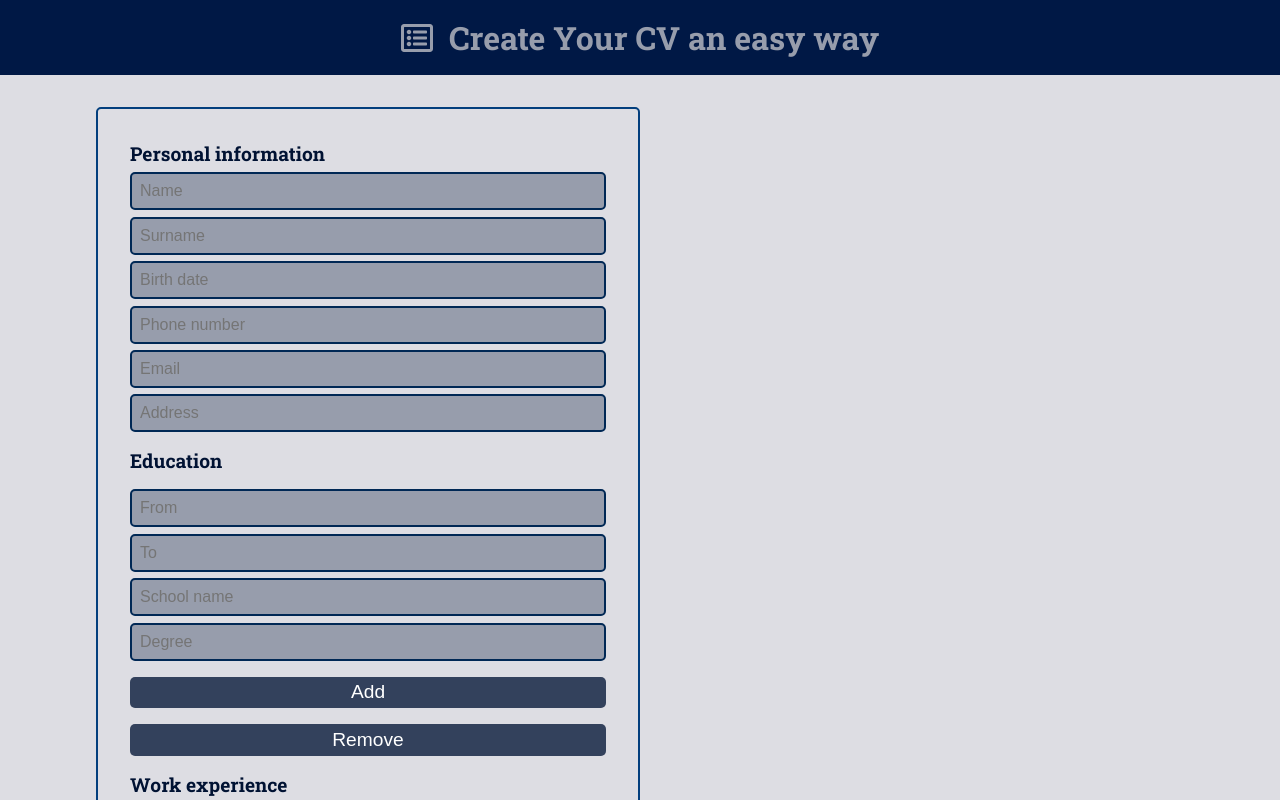
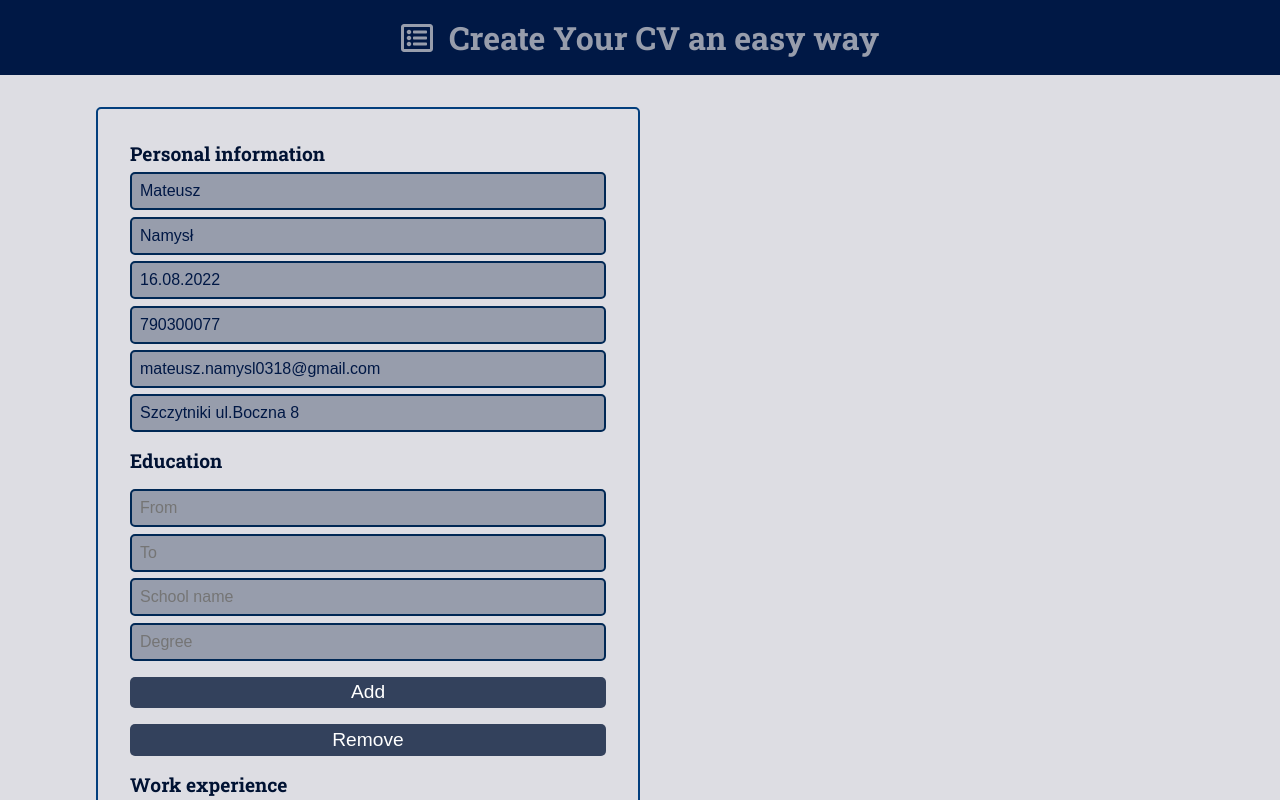
Before and after one commit to MateolCS/cv_generator, a React (Create React App) app: page / in a window 1280 px wide. Shown: the top 800 px of the page. Built offline with nearby package versions, Linux system fonts and the light colour scheme.

Commit message:
Added values to personal inputs, seems like it works as expected

```diff
--- a/src/App.js
+++ b/src/App.js
@@ -7,12 +7,12 @@ import CvForm from "./components/CvForm";
 function App() {
   const [cv, setCv] = useState({
     personalInfo: {
-      name: "",
-      surname: "",
-      birthDate: "",
-      phoneNumber: "",
-      email: "",
-      address: "",
+      name: "Mateusz",
+      surname: "Namysł",
+      birthDate: "16.08.2022",
+      phoneNumber: "790300077",
+      email: "mateusz.namysl0318@gmail.com",
+      address: "Szczytniki ul.Boczna 8",
     },
     educationInfo: [
       {
--- a/src/components/PersonalInfo.js
+++ b/src/components/PersonalInfo.js
@@ -23,8 +23,18 @@ const PersonalInfo = ({ cvPersonalInfo }) => {
   return (
     <div className="input__group">
       <h4 className="input__group__title">Personal information</h4>
-      <input className="cv__form__input" type="text" placeholder="Name" />
-      <input className="cv__form__input" type="text" placeholder="Surname" />
+      <input
+        className="cv__form__input"
+        type="text"
+        placeholder="Name"
+        value={name}
+      />
+      <input
+        className="cv__form__input"
+        type="text"
+        placeholder="Surname"
+        value={surname}
+      />
       <input
         className="cv__form__input"
         type="text"
@@ -32,14 +42,26 @@ const PersonalInfo = ({ cvPersonalInfo }) => {
           e.target.type = "date";
         }}
         placeholder="Birth date"
+        value={birthDate}
       />
       <input
         className="cv__form__input"
         type="tel"
         placeholder="Phone number"
+        value={phoneNumber}
       />
-      <input className="cv__form__input" type="email" placeholder="Email" />
-      <input className="cv__form__input" type="text" placeholder="Address" />
+      <input
+        className="cv__form__input"
+        type="email"
+        placeholder="Email"
+        value={email}
+      />
+      <input
+        className="cv__form__input"
+        type="text"
+        placeholder="Address"
+        value={address}
+      />
     </div>
   );
 };
```
